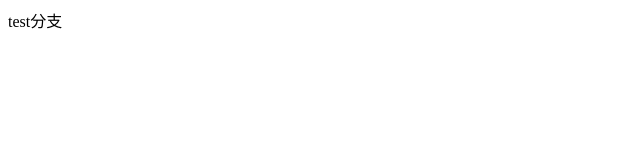
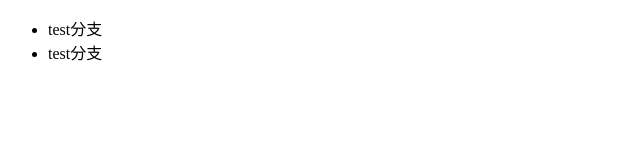
Before and after one commit to white-007/git-study, a plain HTML site: page index.html in a window 1280 px wide. Shown: the whole page, without its empty margins (0-640 px from the left). Drawn offline with Linux system fonts and the light colour scheme.

Commit message:
update test.

```diff
--- a/index.html
+++ b/index.html
@@ -6,6 +6,9 @@
   <title>Document</title>
 </head>
 <body>
-  <div>test分支</div>
+  <ul>
+    <li>test分支</li>
+    <li>test分支</li>
+  </ul>
 </body>
 </html>
```
